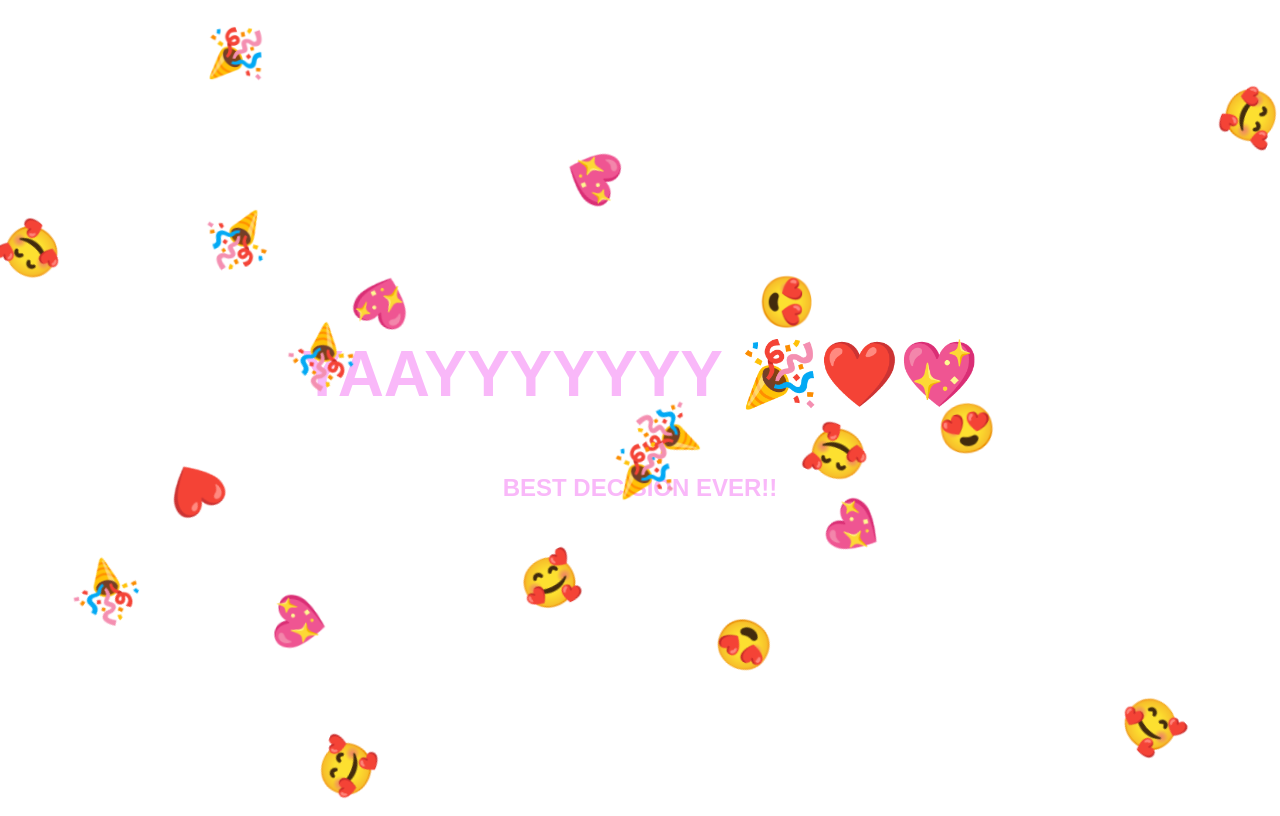
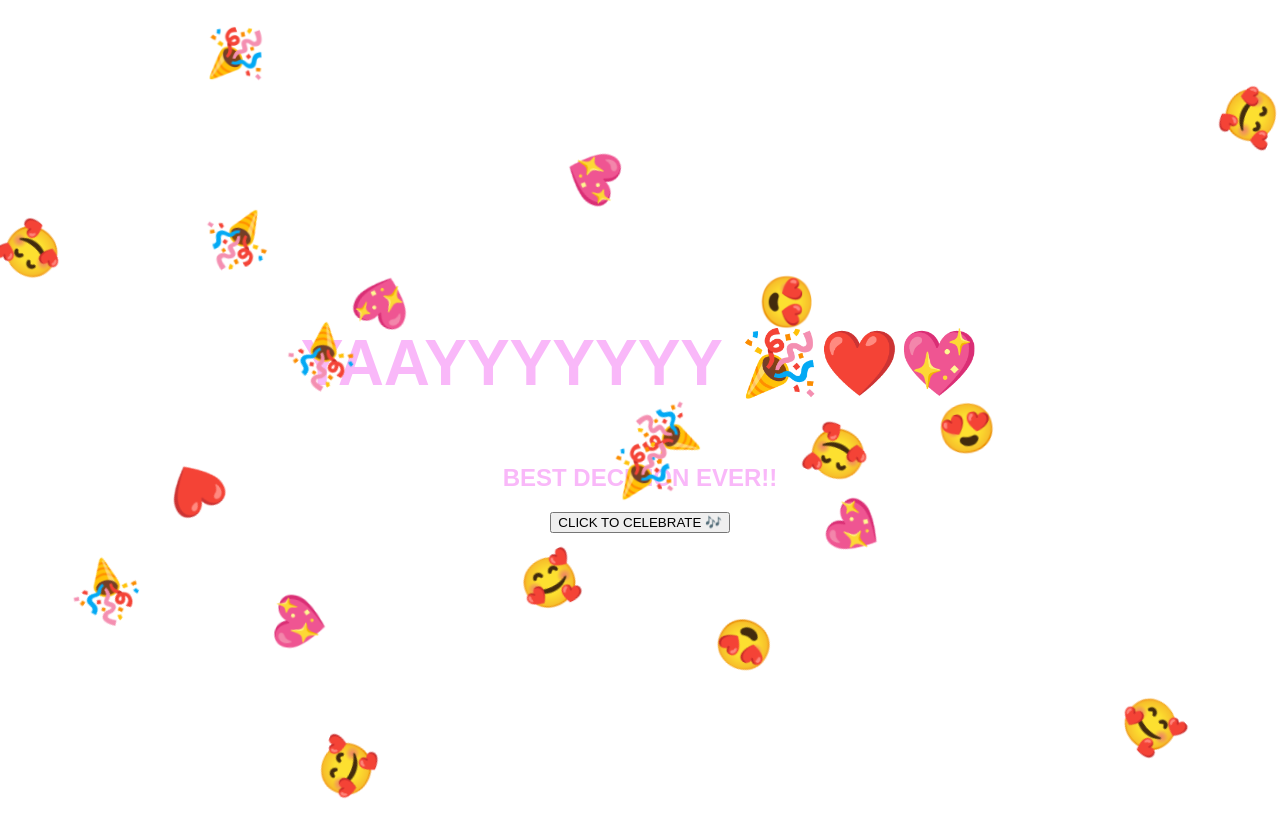
Before and after one commit to shubhedits/lovu, a plain HTML site: page yes.html in a window 1280 px wide. Drawn offline with Linux system fonts and the light colour scheme.

Commit message:
Update yes.html

```diff
--- a/yes.html
+++ b/yes.html
@@ -38,11 +38,17 @@
   <h1>YAAYYYYYYY 🎉❤️💖</h1>
   <h2>BEST DECISION EVER!!</h2>
 
-  <audio autoplay loop>
+  <button onclick="playMusic()">CLICK TO CELEBRATE 🎶</button>
+
+  <audio id="bgMusic" loop>
     <source src="bgm.mp3" type="audio/mp3">
   </audio>
 
   <script>
+    function playMusic() {
+      document.getElementById("bgMusic").play();
+    }
+
     function createSpinningEmoji() {
       const emoji = document.createElement("div");
       emoji.classList.add("emoji");
```
